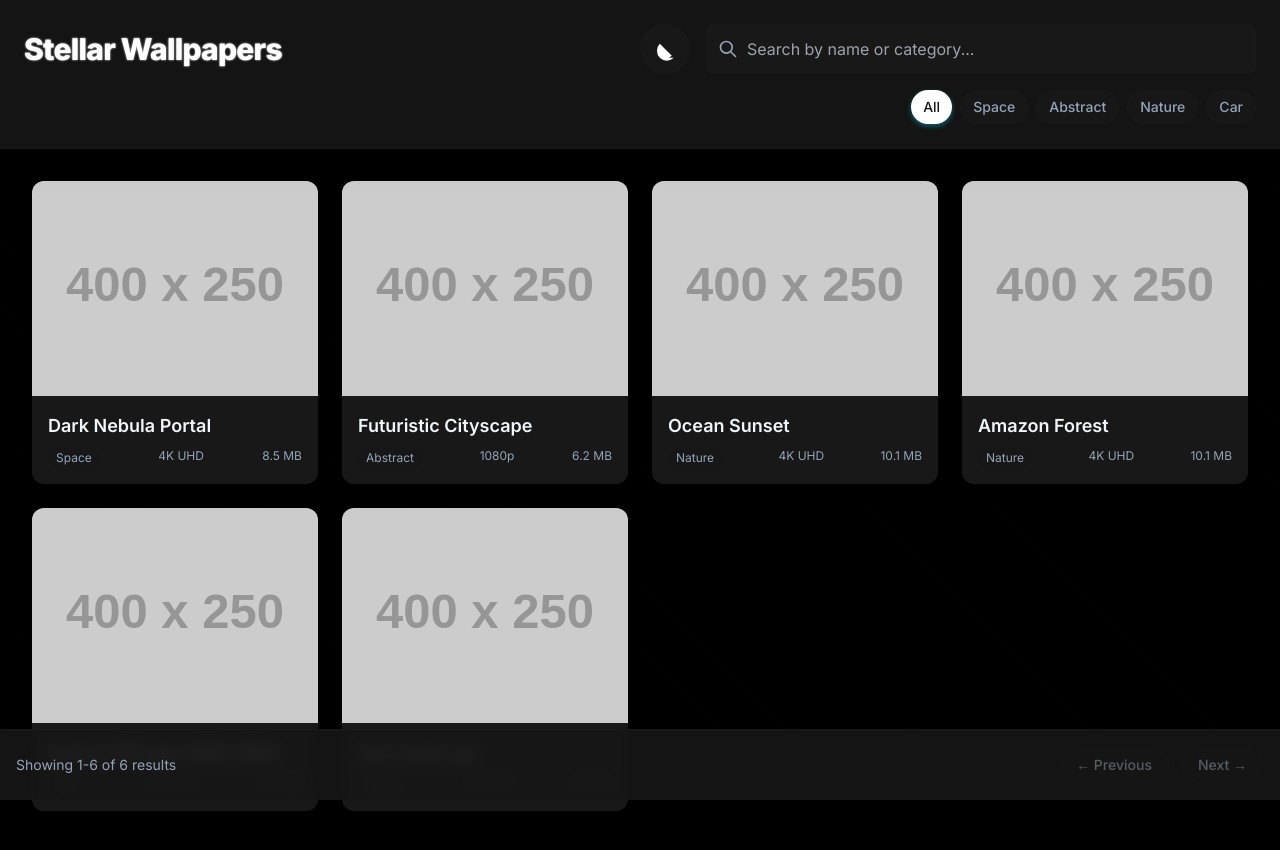
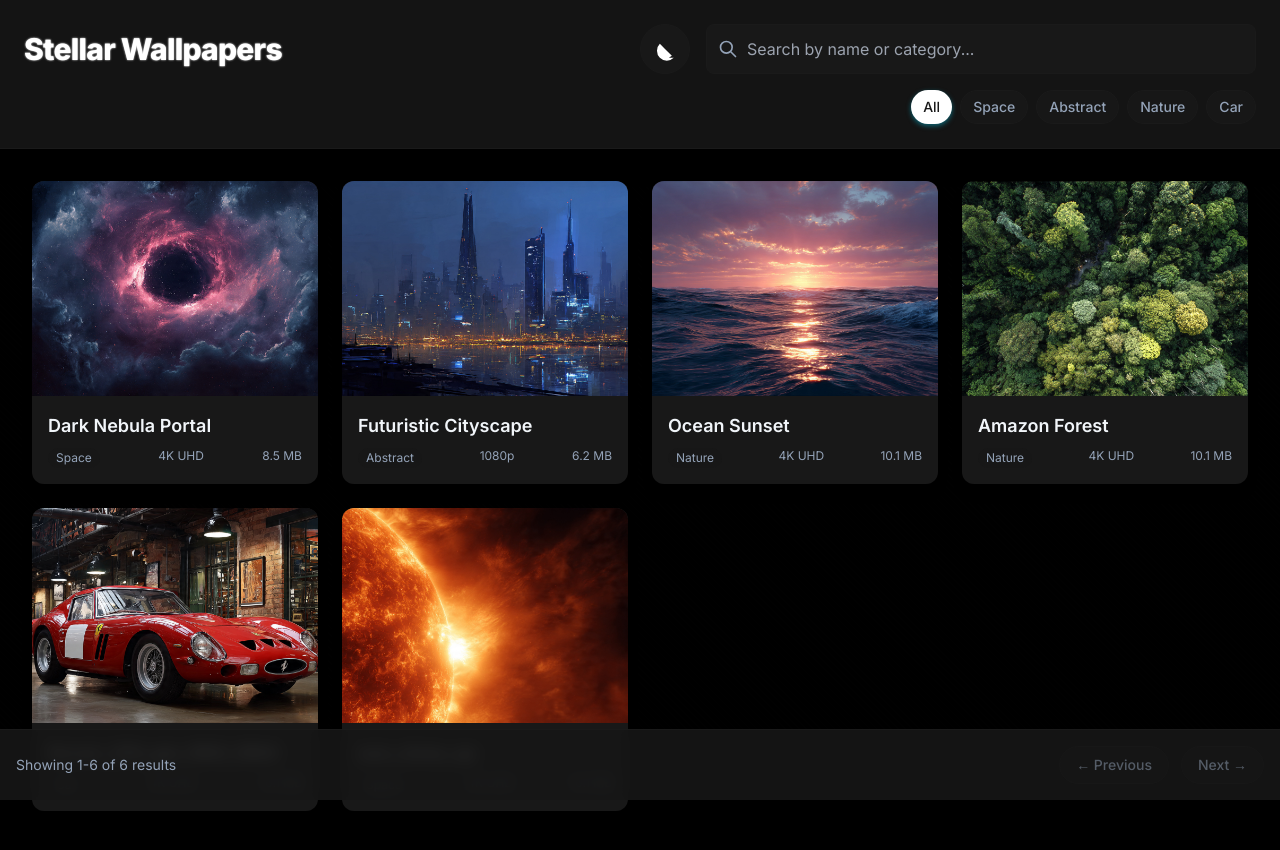
Before and after one commit to noneknows7756/Stellar_Wallpapers, a plain HTML site: page index.html in a window 1280 px wide. Drawn offline with nearby package versions, Linux system fonts and the light colour scheme; placeholder pictures from the web are drawn by us.

Commit message:
Update index.html

```diff
--- a/index.html
+++ b/index.html
@@ -296,7 +296,7 @@
                 category: "Space",
                 size: "8.5 MB",
                 quality: "4K UHD",
-                lowResUrl: "./images/dark_nebula_portal.jpeg",
+                lowResUrl: "dark_nebula_portal.jpeg",
                 highResUrl: "dark_nebula_portal.jpeg",
             },
             {
@@ -304,40 +304,40 @@
                 category: "Abstract",
                 size: "6.2 MB",
                 quality: "1080p",
-                lowResUrl: "./images/futuristic_cityscape.jpeg",
-                highResUrl: "./images/futuristic_cityscape.jpeg",
+                lowResUrl: "futuristic_cityscape.jpeg",
+                highResUrl: "futuristic_cityscape.jpeg",
             },
             {
                 title: "Ocean Sunset",
                 category: "Nature",
                 size: "10.1 MB",
                 quality: "4K UHD",
-                lowResUrl: "./images/ocean_sunset.jpeg",
-                highResUrl: "./images/ocean_sunset.jpeg",
+                lowResUrl: "ocean_sunset.jpeg",
+                highResUrl: "ocean_sunset.jpeg",
             },
             {
                 title: "Amazon Forest",
                 category: "Nature",
                 size: "10.1 MB",
                 quality: "4K UHD",
-                lowResUrl: "./images/amazon_forest.jpeg",
-                highResUrl: "./images/amazon_forest.jpeg",
+                lowResUrl: "amazon_forest.jpeg",
+                highResUrl: "amazon_forest.jpeg",
             },
             {
                 title: "ferrari_250_gto_1962_1964",
                 category: "Car",
                 size: "10.1 MB",
                 quality: "4K UHD",
-                lowResUrl: "./images/ferrari_250_gto_1962_1964.jpeg",
-                highResUrl: "./images/ferrari_250_gto_1962_1964.jpeg",
+                lowResUrl: "ferrari_250_gto_1962_1964.jpeg",
+                highResUrl: "ferrari_250_gto_1962_1964.jpeg",
             },
             {
                 title: "sun_close_up",
                 category: "Space",
                 size: "10.1 MB",
                 quality: "4K UHD",
-                lowResUrl: "./images/sun_close_up.jpeg",
-                highResUrl: "./images/sun_close_up.jpeg",
+                lowResUrl: "sun_close_up.jpeg",
+                highResUrl: "sun_close_up.jpeg",
             },
         ];
 
```
